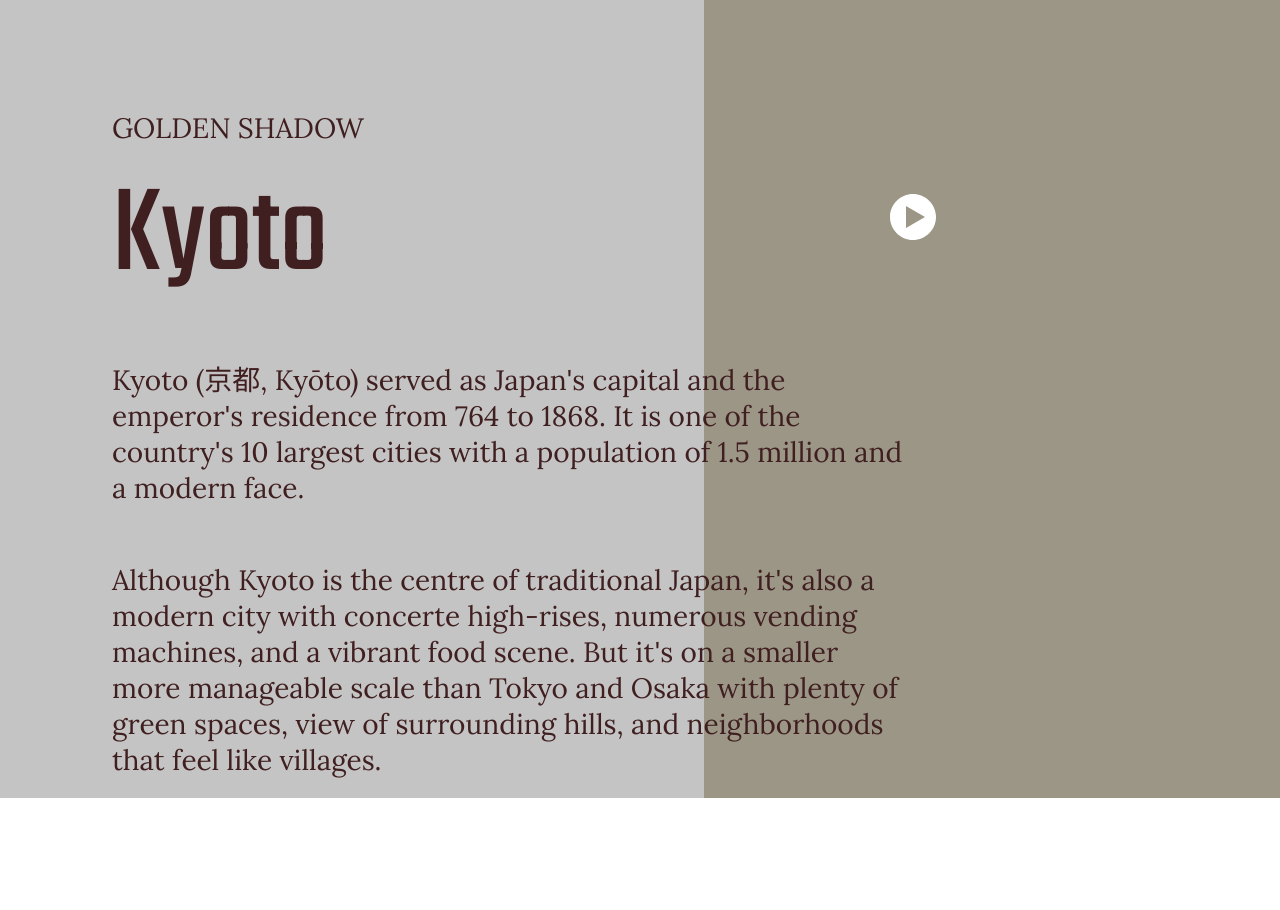
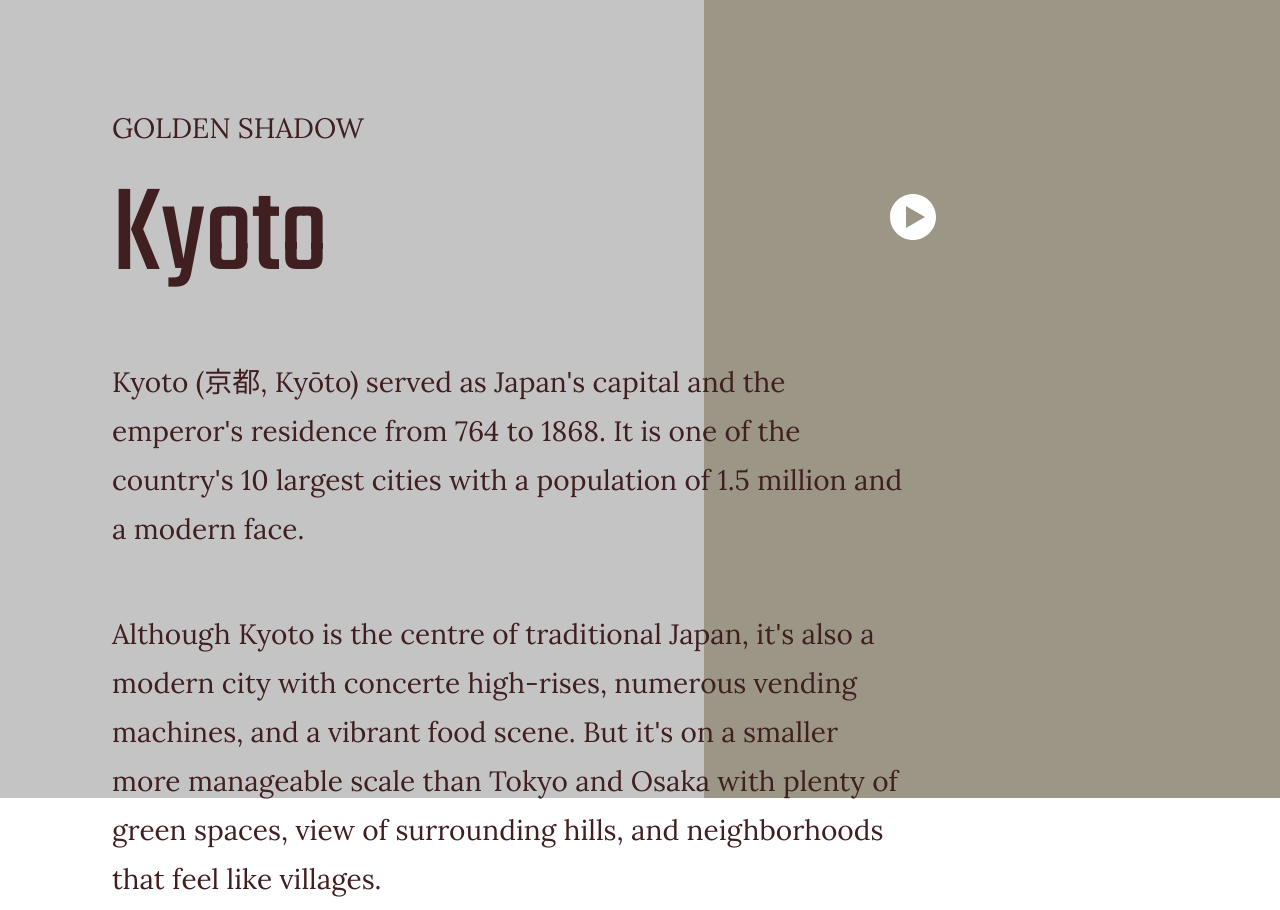
Before and after one commit to proLove0212/hazakura-travel, a React (Create React App) app: page / in a window 1280 px wide. Shown: the part 802-1712 px from the top of the page. Built offline with nearby package versions, Linux system fonts and the light colour scheme; a web font is replaced by a local one.

Commit message:
Changed line spacing for paragraphs

```diff
--- a/src/components/Common/PageHeader.css
+++ b/src/components/Common/PageHeader.css
@@ -1,7 +1,7 @@
 .page-info {
   display: flex;
   flex-direction: column;
-  /* justify-content: space-between; */
+  justify-content: space-between;
   height: 50em;
   width: 50em;
 }
@@ -9,8 +9,6 @@
 .page-header {
   display: flex;
   flex-direction: column;
-  /* justify-content: space-between; */
-  /* height: 100%; */
 }
 
 span.header-1 {
@@ -25,4 +23,5 @@ span.title {
 p.paragraph {
   display: flex;
   font-size: 1.75rem;
+  line-height: 1.75;
 }
```
